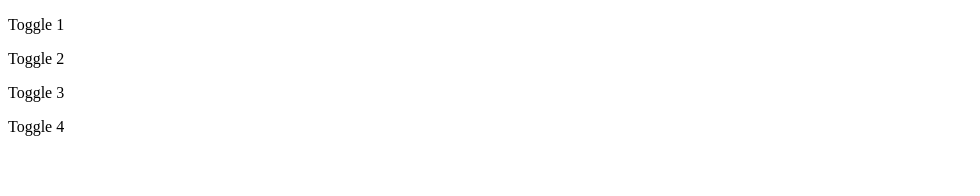
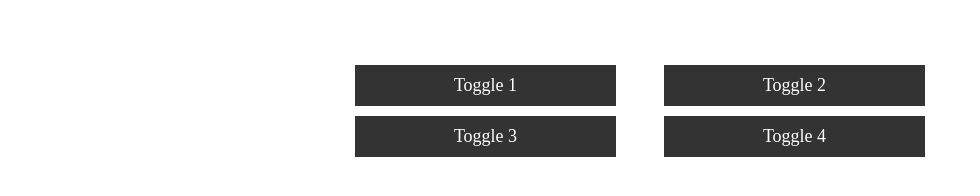
Before and after one commit to sandrorios/my-practices, a plain HTML site: page toggle/index.html in a window 1280 px wide. Shown: the whole page, without its empty margins (0-980 px from the left). Drawn offline with Linux system fonts and the light colour scheme.

Commit message:
added some code to files

```diff
--- a/toggle/index.html
+++ b/toggle/index.html
@@ -7,10 +7,13 @@
     <title>Document</title>
 </head>
 <body>
-    <p class="text">Toggle 1</p>
-    <p class="text">Toggle 2</p>
-    <p class="text">Toggle 3</p>
-    <p class="text">Toggle 4</p>
+    <div class="container">
+        <p class="text">Toggle 1</p>
+        <p class="text">Toggle 2</p>
+        <p class="text">Toggle 3</p>
+        <p class="text">Toggle 4</p>
+
+    </div>
     <script src="script.js"></script>
 </body>
 </html>
--- a/toggle/styles.css
+++ b/toggle/styles.css
@@ -0,0 +1,32 @@
+*,
+*::before,
+*::after {
+    margin: 0;
+    padding: 0;
+    box-sizing: border-box;
+}
+
+.container {
+    display: flex;
+    max-width: 50%;
+    margin: 30px auto;
+    flex-wrap: wrap;
+    justify-content: space-between;
+    padding: 30px;
+}
+p {
+    display: flex;
+    flex-wrap: wrap;
+    font-size: 18px;
+    padding: 10px;
+    justify-content: space-between;
+}
+.text {
+
+    display: flex;
+    justify-content: center;
+    background-color: #333;
+    color: #fff;
+    width: 45%;
+    margin: 5px;
+}
```
